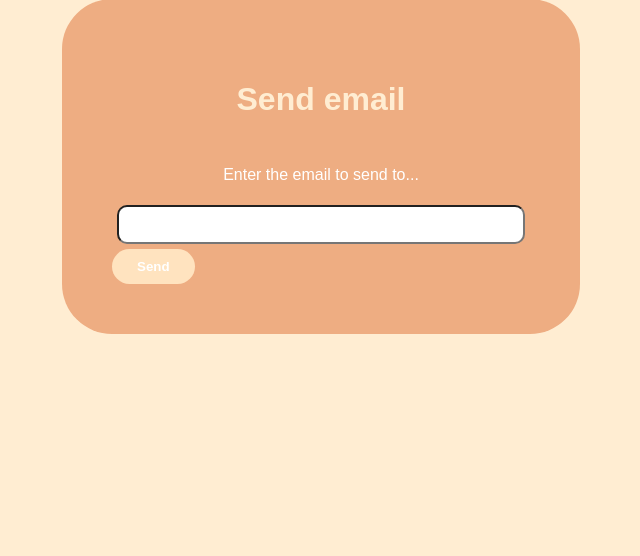
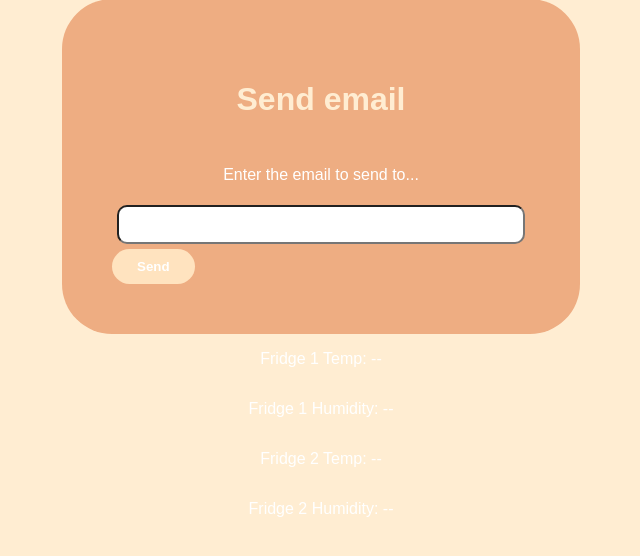
Before and after one commit to MEERABLK/iot-project, a Flask app: page /fridges in a window 1280 px wide. Shown: the part 136-692 px from the top of the page, without its empty margins (319-959 px from the left). Run offline with Flask 3, Linux system fonts and the light colour scheme.

Commit message:
Added temperatures to UI
Added functionality for passing temperatures to the UI(fridges.html)

Added script to fridges.html to auto-refresh temperatures

```diff
--- a/index.py
+++ b/index.py
@@ -1,11 +1,12 @@
 # index.py
 import os
 from dotenv import load_dotenv
-from flask import Flask, render_template, request, redirect, url_for, flash
+from flask import Flask, render_template, request, redirect, url_for, flash, jsonify
 
-# from scripts.controller import Controller
+from scripts.controller import Controller
 import time
 
+controller = Controller()
 app = Flask(__name__)
 app.secret_key = "iot_vanier_1"
 
@@ -20,18 +21,46 @@ def index():
 
 @app.route('/fridges')
 def fridges():
-    return render_template('fridges.html')
+    return render_template(
+        'fridges.html',
+        fridge1_temp=controller.get_fridge1_temp(),
+        fridge1_humidity=controller.get_fridge1_humidity(),
+        fridge2_temp=controller.get_fridge2_temp(),
+        fridge2_humidity=controller.get_fridge2_humidity()
+    )
 
 @app.route('/send_email', methods=['POST'])
 def handle_send_email():
     email = request.form.get('email', '').strip()
 
-
+    if email:
+        controller.email_recipient = email
+        flash("Email updated!", "success")
+    else:
+        flash("Invalid email", "error")
 
     return redirect(url_for('fridges'))
 
+@app.route('/api/temps')
+def get_temps():
+    return jsonify({
+        "fridge1_temp": controller.get_fridge1_temp(),
+        "fridge1_humidity": controller.get_fridge1_humidity(),
+        "fridge2_temp": controller.get_fridge2_temp(),
+        "fridge2_humidity": controller.get_fridge2_humidity()
+    })
+
 if __name__ == '__main__':
+    import threading
+
+
+    # Start controller in background thread
+    if os.environ.get("WERKZEUG_RUN_MAIN") == "true":
+        threading.Thread(target=controller.start, daemon=True).start()
+
     app.run(debug=True)
+
+
 
 # controller = Controller()
 # #controller = Controller(email_address=EMAIL_ADDRESS, email_password=EMAIL_PASSWORD)
--- a/scripts/send_email.py
+++ b/scripts/send_email.py
@@ -87,29 +87,55 @@ EMAIL = "lowkeymischievous@gmail.com"
 PASSWORD = "ibrx juqy lako brbr"
 
 # ✅ SEND TEST EMAIL
-send_email(
-    subject="Test Subject",
-    body="Reply YES to turn on the fan",
-    sender=EMAIL,
-    recipients=[EMAIL],
-    password=PASSWORD
-)
+# send_email(
+#     subject="Test Subject",
+#     body="Reply YES to turn on the fan",
+#     sender=EMAIL,
+#     recipients=[EMAIL],
+#     password=PASSWORD
+# )
 
 # =========================
 # 🔄 WAIT FOR REPLY
 # =========================
-while True:
-    print("⏳ Checking for reply...")
+# while True:
+#     print("⏳ Checking for reply...")
 
-    if check_reply_to_test_subject(EMAIL, PASSWORD):
-        print("🔥 TURNING FAN ON...")
+#     if check_reply_to_test_subject(EMAIL, PASSWORD):
+#         print("🔥 TURNING FAN ON...")
 
-        gpio_controller.spinMotor()   # ✅ FAN ON
+#         gpio_controller.spinMotor()   # ✅ FAN ON
 
-        time.sleep(5)                 # run for 5 sec (optional)
+#         time.sleep(5)                 # run for 5 sec (optional)
 
-        gpio_controller.stopMotor()  # ✅ FAN OFF (optional)
+#         gpio_controller.stopMotor()  # ✅ FAN OFF (optional)
 
-        break
+#         break
 
-    time.sleep(5)
+#     time.sleep(5)
+if __name__ == "__main__":
+    EMAIL = "email"
+    PASSWORD = "password"
+
+    send_email(
+        subject="Test Subject",
+        body="Reply YES to turn on the fan",
+        sender=EMAIL,
+        recipients=[EMAIL],
+        password=PASSWORD
+    )
+    while True:
+        print("⏳ Checking for reply...")
+
+        if check_reply_to_test_subject(EMAIL, PASSWORD):
+            print("🔥 TURNING FAN ON...")
+
+            gpio_controller.spinMotor()   # ✅ FAN ON
+
+            time.sleep(5)                 # run for 5 sec (optional)
+
+            gpio_controller.stopMotor()  # ✅ FAN OFF (optional)
+
+            break
+
+        time.sleep(5)
--- a/templates/fridges.html
+++ b/templates/fridges.html
@@ -21,6 +21,35 @@
                 </button>
             </form>
         </div>
+        <p>Fridge 1 Temp: <span id="f1_temp">--</span></p>
+        <p>Fridge 1 Humidity: <span id="f1_humidity">--</span></p>
+
+        <p>Fridge 2 Temp: <span id="f2_temp">--</span></p>
+        <p>Fridge 2 Humidity: <span id="f2_humidity">--</span></p>
     </div>
 </body>
+
+<script>
+async function fetchTemps() {
+    try {
+        const response = await fetch('/api/temps');
+        const data = await response.json();
+
+        document.getElementById('f1_temp').textContent = data.fridge1_temp ?? '--';
+        document.getElementById('f1_humidity').textContent = data.fridge1_humidity ?? '--';
+
+        document.getElementById('f2_temp').textContent = data.fridge2_temp ?? '--';
+        document.getElementById('f2_humidity').textContent = data.fridge2_humidity ?? '--';
+
+    } catch (error) {
+        console.error("Error fetching temps:", error);
+    }
+}
+
+// refresh every 2 seconds
+setInterval(fetchTemps, 2000);
+
+// run immediately on page load
+fetchTemps();
+</script>
 </html>
```
